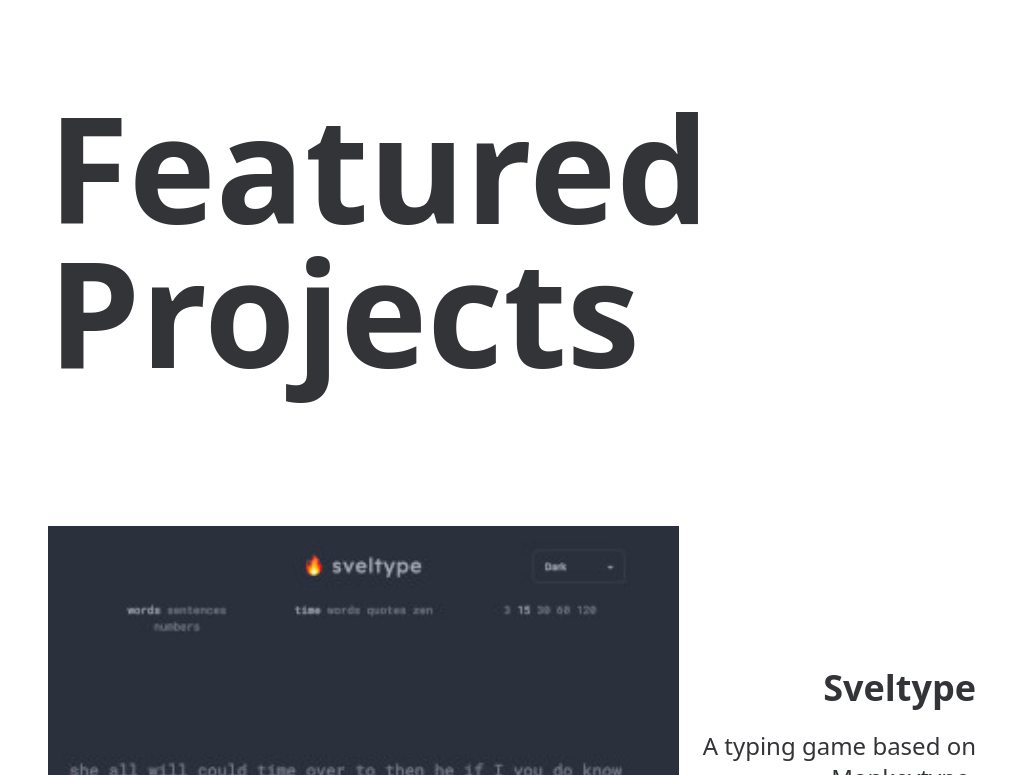
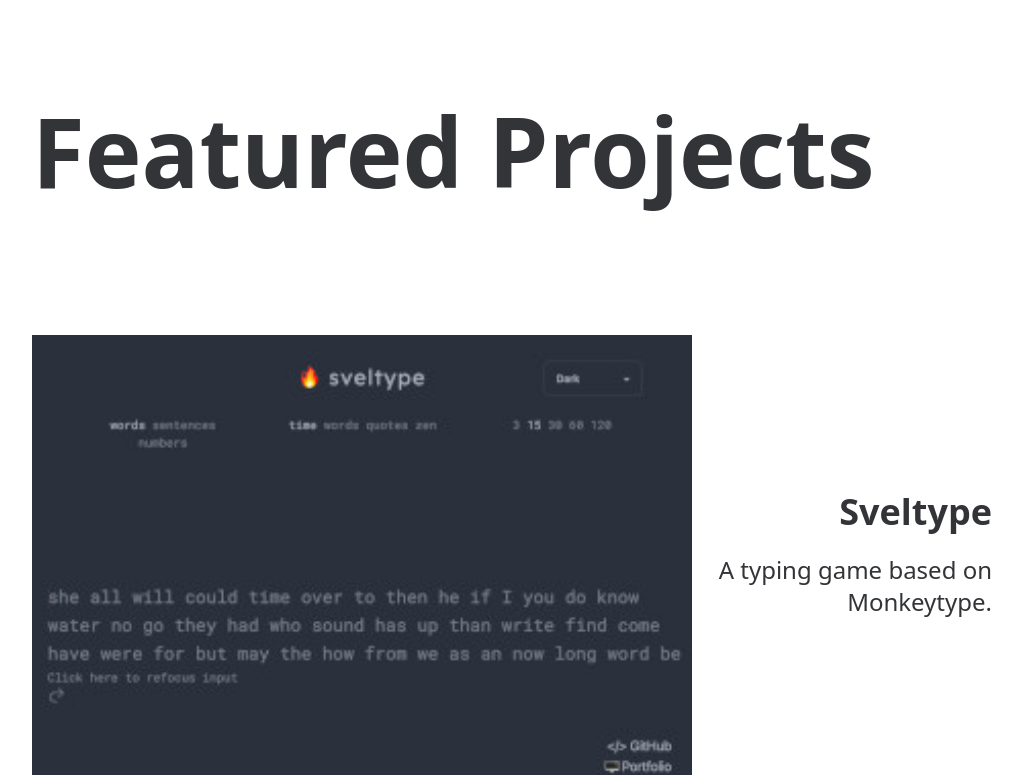
Before and after one commit to rcb123/developer-site, a SvelteKit app: page / in a window 1280 px wide. Shown: the part 705-1480 px from the top of the page, without its empty margins (128-1150 px from the left). Built offline with nearby package versions, Linux system fonts and the light colour scheme; some icons are missing.

Commit message:
Fix project card styling issues

```diff
--- a/src/components/FrontPage/ProjectCards/LeftProjectCard.svelte
+++ b/src/components/FrontPage/ProjectCards/LeftProjectCard.svelte
@@ -50,7 +50,7 @@
 	<div
 		class="relative h-[250px] w-full overflow-hidden sm:h-[300px] md:h-[350px] lg:h-[400px] xl:h-[450px] 2xl:h-[500px]"
 	>
-		<img src={image} alt="project" class="absolute h-full w-full object-cover" />
+		<img src={image} alt="project" class="absolute h-full w-full object-cover will-change-transform" />
 		<div class="absolute top-0 left-0 h-full w-full" />
 	</div>
 </div>
--- a/src/components/FrontPage/ProjectCards/RightProjectCard.svelte
+++ b/src/components/FrontPage/ProjectCards/RightProjectCard.svelte
@@ -12,7 +12,7 @@
 	<div
 		class="relative h-[250px] w-full overflow-hidden sm:h-[300px] md:h-[350px] lg:h-[400px] xl:h-[450px] 2xl:h-[500px]"
 	>
-		<img src={image} alt="project" class="absolute h-full w-full object-contain" />
+		<img src={image} alt="project" class="absolute h-full w-full object-cover will-change-transform" />
 		<div class="absolute top-0 right-0 h-full w-full" />
 	</div>
 
--- a/src/components/FrontPage/Projects.svelte
+++ b/src/components/FrontPage/Projects.svelte
@@ -49,9 +49,9 @@
 	];
 </script>
 
-<div class="w-full px-10 pb-10 sm:px-28 md:px-32 lg:px-36 xl:px-44">
+<div class="mx-auto max-w-6xl px-10 sm:px-24 pb-10 flex flex-col justify-center">
 	<h1
-		class="2xl:leading[10rem] z-40 mb-20 cursor-default text-[3.5rem] font-semibold leading-[3.5rem] sm:text-[5.2rem] sm:leading-[5.5rem] md:text-[6.4rem] md:leading-[6rem] lg:mb-32 lg:text-[7.5rem] lg:leading-[7rem] xl:text-[9.2rem] xl:leading-[9rem] 2xl:text-[10.8rem]"
+		class="2xl:leading[10rem] z-40 mb-10 cursor-default text-[2rem] font-semibold leading-[3.5rem] sm:text-[3rem] sm:leading-[5rem] md:text-[4rem] md:leading-[5.5rem] lg:mb-32 lg:text-[5rem] lg:leading-[6rem] xl:text-[6rem] xl:leading-[7rem] 2xl:text-[7rem]"
 	>
 		Featured Projects
 	</h1>
```
